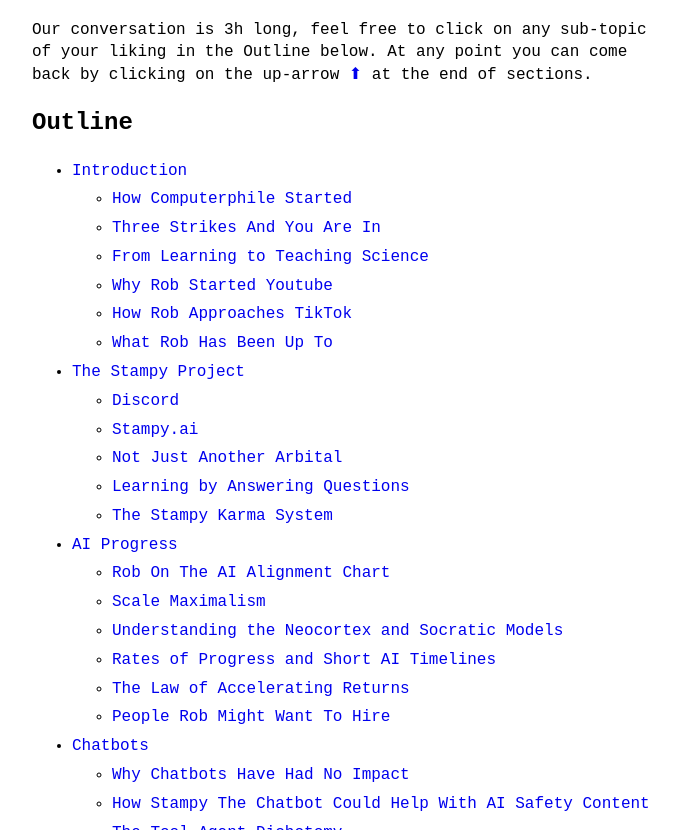
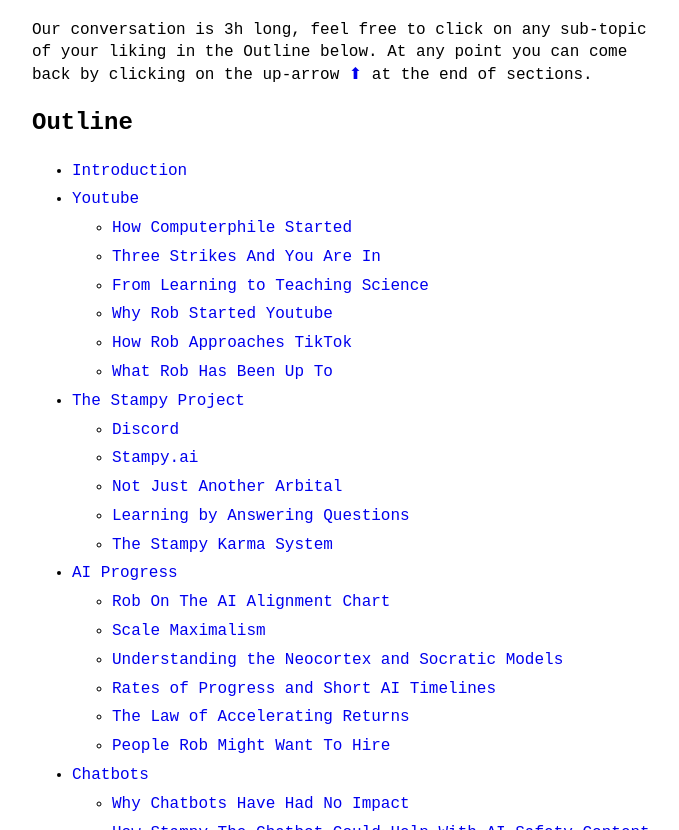
Before and after one commit to theinsideview/theinsideview.github.io, a Jekyll site: the page built from _posts/2022-08-17-rob.md, in a window 1280 px wide and 900 px high, scrolled down 760 px, cut to the strip 70-900 px from the top of the window. Shown: the whole strip, without its empty margins (288-967 px from the left). Built offline with Jekyll 4.4.1, drawn with Linux system fonts in a browser that asks for light colours.

Commit message:
Update 2022-08-17-rob.md

```diff
--- a/_posts/2022-08-17-rob.md
+++ b/_posts/2022-08-17-rob.md
@@ -15,6 +15,7 @@
 # Outline
 
 * [Introduction](#introduction)
+* [Youtube](#youtube)
     * [How Computerphile Started](#how-computerphile-started)
     * [Three Strikes And You Are In](#three-strikes-and-you-are-in)
     * [From Learning to Teaching Science](#from-learning-to-teaching-science)
@@ -105,6 +106,8 @@
 **Rob**: I'll put this down here.
 <a href="#outline">⬆</a>
 
+# Youtube
+
 ## How Computerphile Started
 
 **Michaël**: So yeah, I've started watching your videos on Computerphile a few years back, and I think it made sense to just go through the origin story of your channel. So yeah, you were doing those videos about corrigbility, some are about the grand future of Artificial General Intelligence, and yeah. How did you get up to start your own channel? What brought you to this path?
```
